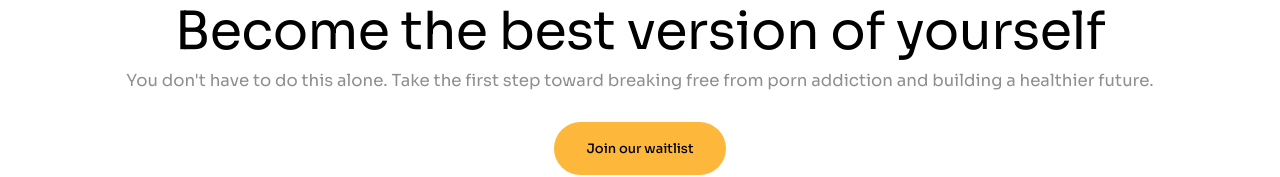
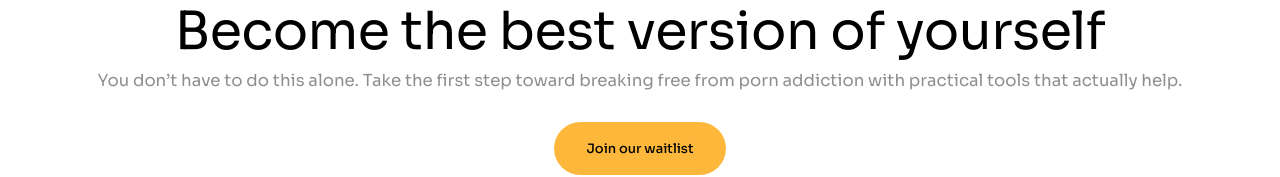
Before and after one commit to The-Bulwark-Org/bulwark-landing-page, a React (Vite) app: page / in a window 1280 px wide. Shown: the part 321-498 px from the top of the page. Built offline with nearby package versions, Linux system fonts and the light colour scheme; a web font is replaced by a local one.

Commit message:
content: update hero subheadline to option C

```diff
--- a/index.html
+++ b/index.html
@@ -5,7 +5,7 @@
   <meta charset="UTF-8" />
   <meta name="viewport" content="width=device-width, initial-scale=1.0" />
   <meta name="description"
-    content="Bulwark – Join our waitlist. Take the first step toward breaking free from pornography addiction and building a healthier future." />
+    content="Bulwark – Join our waitlist. Take the first step toward breaking free from porn addiction with practical tools that actually help." />
   <title>Bulwark – Become the best version of yourself</title>
   <link rel="icon" type="image/jpeg" href="/assets/mainlogo.jpg" />
   <!-- Sora & Sour Gummy fonts: font-display: swap -->
--- a/src/components/Hero.tsx
+++ b/src/components/Hero.tsx
@@ -13,8 +13,8 @@ export function Hero() {
           Become the best version of yourself
         </h1>
         <p className="hero__subtext">
-          You don't have to do this alone. Take the first step toward
-          breaking free from porn addiction and building a healthier future.
+          You don’t have to do this alone. Take the first step toward
+          breaking free from porn addiction with practical tools that actually help.
         </p>
         <CTAButton href="#waitlist">Join our waitlist</CTAButton>
       </div>
```
